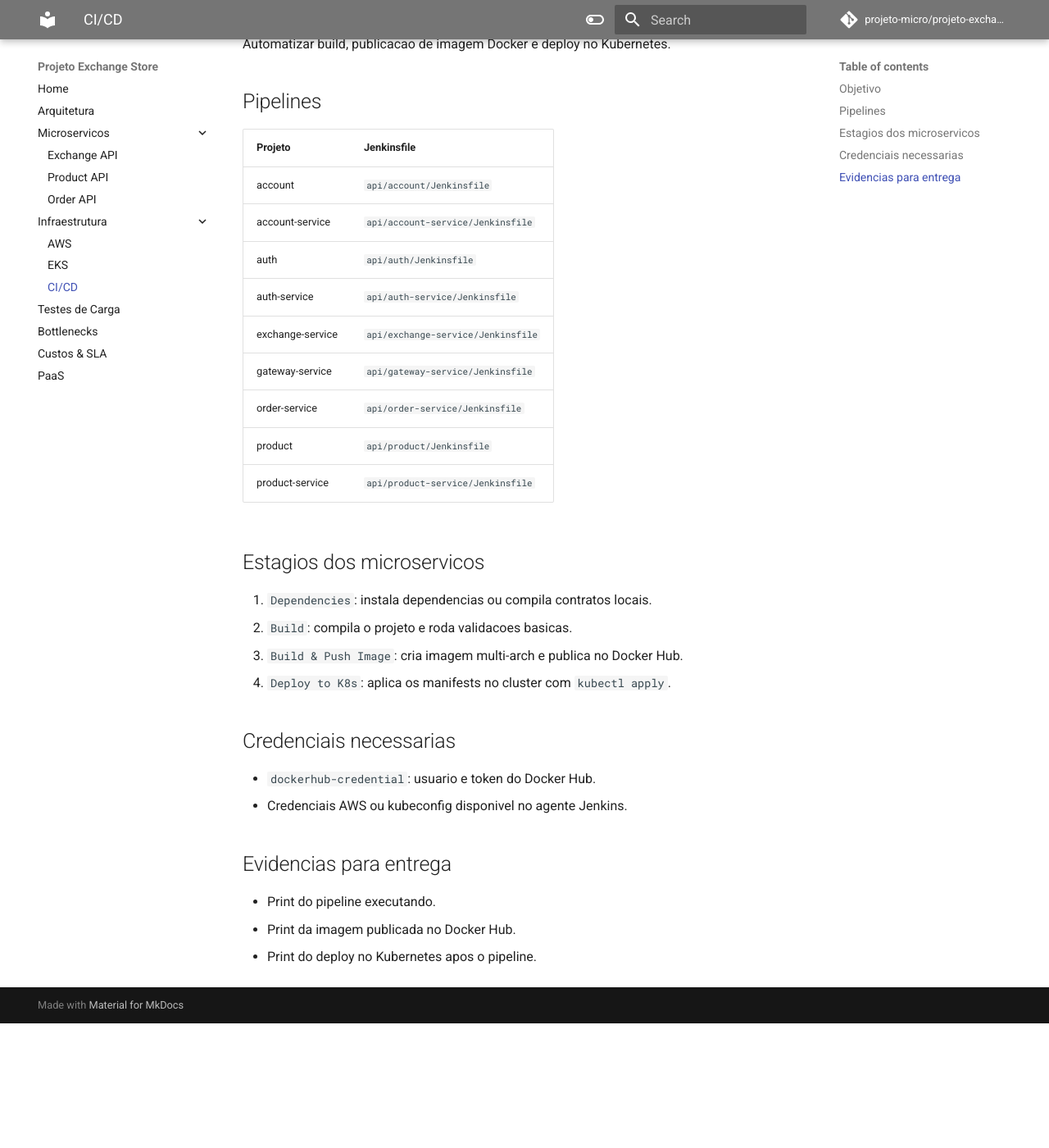
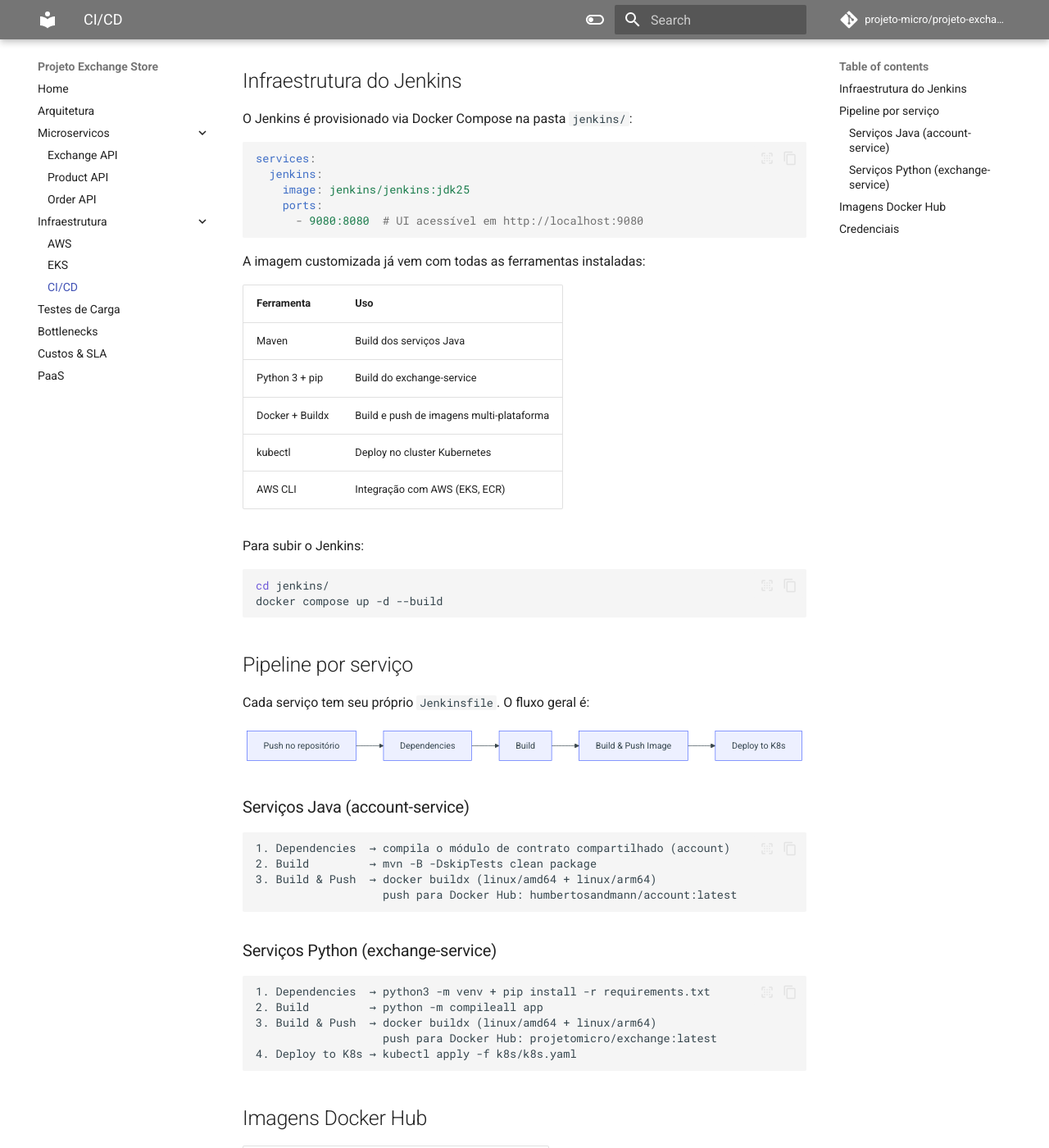
Before and after one commit to projeto-micro/projeto, an MkDocs documentation site: the page built from docs/infraestrutura/cicd.md, in a window 1280 px wide and 1400 px high, scrolled down 230 px. Shown: the whole window at 82% size. Built offline with MkDocs 1.6.1 and Material for MkDocs 9.7.7, drawn with Linux system fonts in a browser that asks for light colours; comment, search, counter and statistics services are not loaded; before the commit the page ends 1478 px from its top, so only the background shows below that; some of the changed text lies outside the part shown.

Commit message:
Enhance CI/CD documentation for Jenkins and services
Expand CI/CD documentation with detailed Jenkins setup and pipeline stages for Java and Python services.

````diff
--- a/docs/infraestrutura/cicd.md
+++ b/docs/infraestrutura/cicd.md
@@ -1,37 +1,75 @@
 # CI/CD
 
-## Objetivo
+O pipeline de CI/CD é gerenciado pelo **Jenkins**, rodando em um container Docker com suporte a builds multi-plataforma (amd64 e arm64) e deploy direto no Kubernetes.
 
-Automatizar build, publicacao de imagem Docker e deploy no Kubernetes.
+## Infraestrutura do Jenkins
 
-## Pipelines
+O Jenkins é provisionado via Docker Compose na pasta `jenkins/`:
 
-| Projeto | Jenkinsfile |
-| --- | --- |
-| account | `api/account/Jenkinsfile` |
-| account-service | `api/account-service/Jenkinsfile` |
-| auth | `api/auth/Jenkinsfile` |
-| auth-service | `api/auth-service/Jenkinsfile` |
-| exchange-service | `api/exchange-service/Jenkinsfile` |
-| gateway-service | `api/gateway-service/Jenkinsfile` |
-| order-service | `api/order-service/Jenkinsfile` |
-| product | `api/product/Jenkinsfile` |
-| product-service | `api/product-service/Jenkinsfile` |
+```yaml
+services:
+  jenkins:
+    image: jenkins/jenkins:jdk25
+    ports:
+      - 9080:8080  # UI acessível em http://localhost:9080
+```
 
-## Estagios dos microservicos
+A imagem customizada já vem com todas as ferramentas instaladas:
 
-1. `Dependencies`: instala dependencias ou compila contratos locais.
-2. `Build`: compila o projeto e roda validacoes basicas.
-3. `Build & Push Image`: cria imagem multi-arch e publica no Docker Hub.
-4. `Deploy to K8s`: aplica os manifests no cluster com `kubectl apply`.
+| Ferramenta | Uso |
+|---|---|
+| Maven | Build dos serviços Java |
+| Python 3 + pip | Build do exchange-service |
+| Docker + Buildx | Build e push de imagens multi-plataforma |
+| kubectl | Deploy no cluster Kubernetes |
+| AWS CLI | Integração com AWS (EKS, ECR) |
 
-## Credenciais necessarias
+Para subir o Jenkins:
+```bash
+cd jenkins/
+docker compose up -d --build
+```
 
-- `dockerhub-credential`: usuario e token do Docker Hub.
-- Credenciais AWS ou kubeconfig disponivel no agente Jenkins.
+## Pipeline por serviço
 
-## Evidencias para entrega
+Cada serviço tem seu próprio `Jenkinsfile`. O fluxo geral é:
 
-- Print do pipeline executando.
-- Print da imagem publicada no Docker Hub.
-- Print do deploy no Kubernetes apos o pipeline.
+```mermaid
+graph LR
+    A[Push no repositório] --> B[Dependencies]
+    B --> C[Build]
+    C --> D[Build & Push Image]
+    D --> E[Deploy to K8s]
+```
+
+### Serviços Java (account-service)
+
+```
+1. Dependencies  → compila o módulo de contrato compartilhado (account)
+2. Build         → mvn -B -DskipTests clean package
+3. Build & Push  → docker buildx (linux/amd64 + linux/arm64)
+                   push para Docker Hub: humbertosandmann/account:latest
+```
+
+### Serviços Python (exchange-service)
+
+```
+1. Dependencies  → python3 -m venv + pip install -r requirements.txt
+2. Build         → python -m compileall app
+3. Build & Push  → docker buildx (linux/amd64 + linux/arm64)
+                   push para Docker Hub: projetomicro/exchange:latest
+4. Deploy to K8s → kubectl apply -f k8s/k8s.yaml
+```
+
+## Imagens Docker Hub
+
+| Serviço | Imagem |
+|---|---|
+| account-service | `humbertosandmann/account:latest` |
+| exchange-service | `projetomicro/exchange:latest` |
+
+As imagens são tagueadas com `:latest` e também com o `BUILD_ID` do Jenkins para rastreabilidade.
+
+## Credenciais
+
+O Jenkins usa a credencial `dockerhub-credential` (configurada na UI do Jenkins) para autenticar no Docker Hub durante o push das imagens.
````
